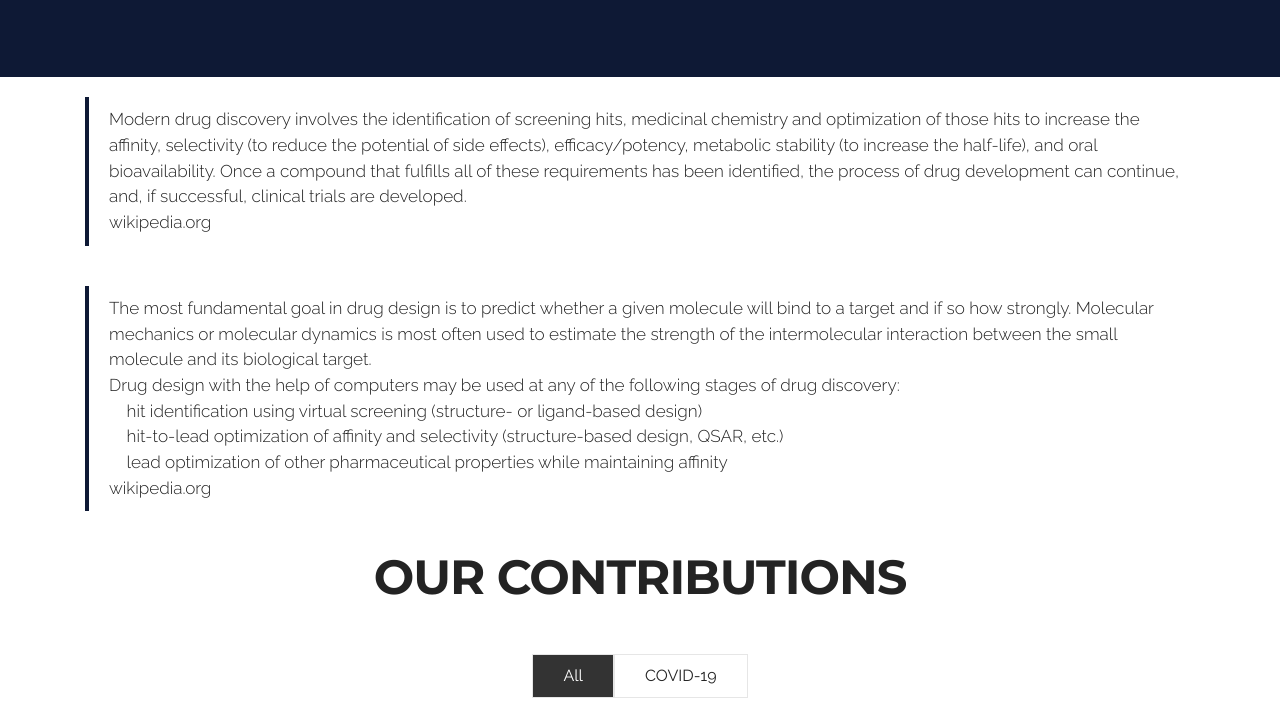
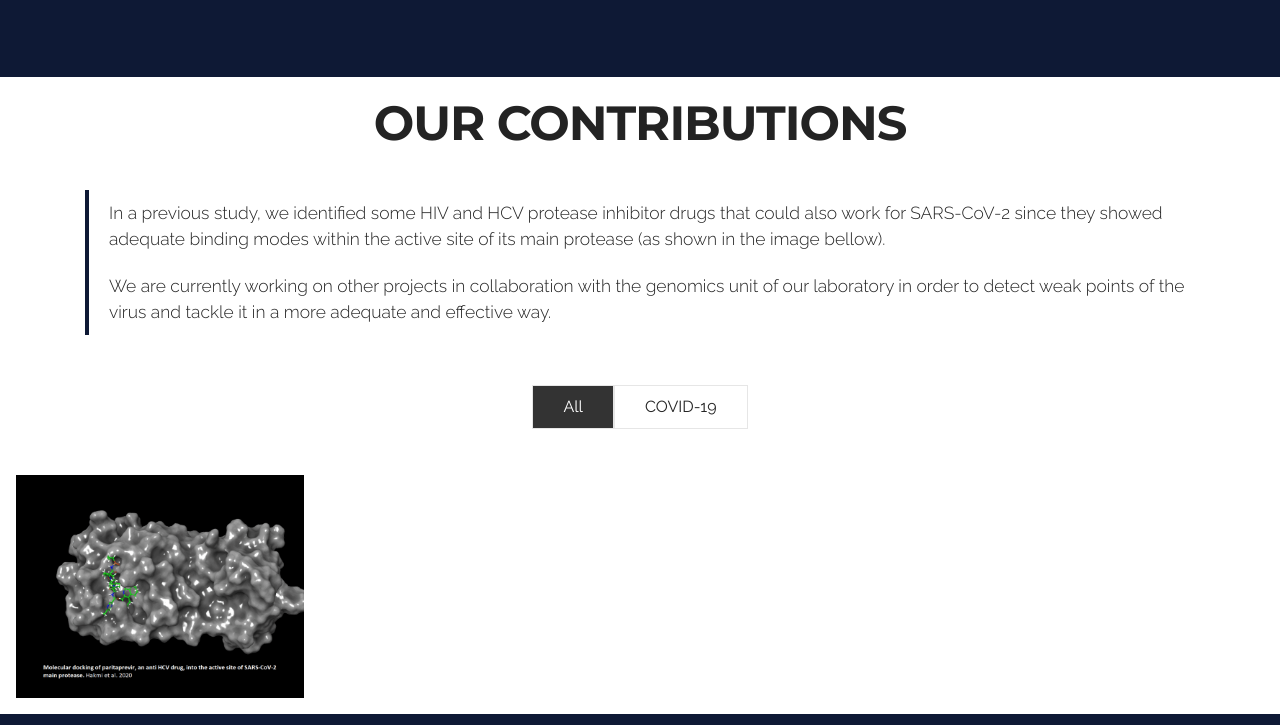
Before and after one commit to med-hakmi/med-hakmi.github.io, a plain HTML site: page covid-19.html in a window 1280 px wide. Shown: the part 1041-1766 px from the top of the page. Drawn offline with Linux system fonts and the light colour scheme.

Commit message:
update texts

```diff
--- a/covid-19.html
+++ b/covid-19.html
@@ -61,7 +61,7 @@
 
 </section>
 
-<section class="engine"><a href="https://mobirise.info/l">free website templates</a></section><section class="mbr-section mbr-section-hero mbr-section-full mbr-section-with-arrow mbr-parallax-background mbr-after-navbar" id="header1-s" data-rv-view="45" style="background-image: url(assets/images/image-par-piro4d-de-pixabay-1920x1025.png);">
+<section class="engine"><a href="https://mobirise.info/o">portfolio web templates</a></section><section class="mbr-section mbr-section-hero mbr-section-full mbr-section-with-arrow mbr-parallax-background mbr-after-navbar" id="header1-s" data-rv-view="45" style="background-image: url(assets/images/image-par-piro4d-de-pixabay-1920x1025.png);">
 
     <div class="mbr-overlay" style="opacity: 0.6; background-color: rgb(0, 0, 0);"></div>
 
@@ -72,7 +72,7 @@
                 <div class="mbr-section col-md-10 col-md-offset-2 text-xs-right">
 
                     <h1 class="mbr-section-title display-1">COVID-19@MP2D</h1>
-                    <p class="mbr-section-lead lead">"The current pandemic of COVID-19 is caused by a novel virus strain SARS-CoV-2, an enveloped, positive-sense, single-stranded RNA betacoronavirus of the family Coronaviridae. To devise therapeutic strategies to counteract SARS-CoV-2 infection, it is crucial to develop a comprehensive understanding of how this coronavirus hijacks the host during the course of infection, and to apply this knowledge towards developing both new drugs and repurposing existing ones. "&nbsp;<br><em>towardsdatascience.com</em><br></p>
+                    <p class="mbr-section-lead lead">The ongoing COVID-19 pandemic is caused by a new virus strain of the Coronaviridae family known as SARS-CoV-2, an enveloped&nbsp;betacoronavirus with a single-stranded, positive-sense RNA. Understanding how this coronavirus diverts the host during infection is critical to the implementation of effective therapeutic strategies involving the development of new drugs or the readaptation of existing ones to counter this COVID-19 outbreak.<br></p>
 
                 </div>
             </div>
@@ -98,29 +98,6 @@
 
 </section>
 
-<section class="mbr-section article mbr-section__container" id="content2-x" data-rv-view="51" style="background-color: rgb(255, 255, 255); padding-top: 20px; padding-bottom: 20px;">
-
-    <div class="container">
-        <div class="row">
-            <div class="col-xs-12 lead"><blockquote><p>Modern drug discovery involves the identification of screening hits, medicinal chemistry and optimization of those hits to increase the affinity, selectivity (to reduce the potential of side effects), efficacy/potency, metabolic stability (to increase the half-life), and oral bioavailability. Once a compound that fulfills all of these requirements has been identified, the process of drug development can continue, and, if successful, clinical trials are developed. </p><p>wikipedia.org</p></blockquote></div>
-        </div>
-    </div>
-
-</section>
-
-<section class="mbr-section article mbr-section__container" id="content2-z" data-rv-view="53" style="background-color: rgb(255, 255, 255); padding-top: 20px; padding-bottom: 20px;">
-
-    <div class="container">
-        <div class="row">
-            <div class="col-xs-12 lead"><blockquote><p>The most fundamental goal in drug design is to predict whether a given molecule will bind to a target and if so how strongly. Molecular mechanics or molecular dynamics is most often used to estimate the strength of the intermolecular interaction between the small molecule and its biological target.&nbsp;</p><p>Drug design with the help of computers may be used at any of the following stages of drug discovery:
-</p><p>
-<span style="font-size: 1.07rem;">&nbsp; &nbsp; hit identification using virtual screening (structure- or ligand-based design)&nbsp;</span></p><p>&nbsp; &nbsp; hit-to-lead optimization of affinity and selectivity (structure-based design, QSAR, etc.)
-</p><p>&nbsp; &nbsp; lead optimization of other pharmaceutical properties while maintaining affinity</p><p>wikipedia.org</p></blockquote></div>
-        </div>
-    </div>
-
-</section>
-
 <section class="mbr-section mbr-section__container article" id="header3-22" data-rv-view="55" style="background-color: rgb(255, 255, 255); padding-top: 20px; padding-bottom: 20px;">
     <div class="container">
         <div class="row">
@@ -130,6 +107,16 @@
             </div>
         </div>
     </div>
+</section>
+
+<section class="mbr-section article mbr-section__container" id="content2-26" data-rv-view="92" style="background-color: rgb(255, 255, 255); padding-top: 20px; padding-bottom: 20px;">
+
+    <div class="container">
+        <div class="row">
+            <div class="col-xs-12 lead"><blockquote>In a previous study, we identified some HIV and HCV protease inhibitor drugs that could also work for SARS-CoV-2 since they showed adequate binding modes within the active site of its main protease (as shown in the image bellow).&nbsp;</blockquote><blockquote>We are currently working on other projects in collaboration with the genomics unit of our laboratory in order to detect weak points of the virus and tackle it in a more adequate and effective way.&nbsp;</blockquote></div>
+        </div>
+    </div>
+
 </section>
 
 <section class="mbr-gallery mbr-section mbr-section-nopadding mbr-slider-carousel" data-filter="true" id="gallery4-21" data-rv-view="57" style="padding-top: 0rem; padding-bottom: 0rem;">
```
Also changed, not shown: index.html (+1 -1 lines), publications.html (+2 -2 lines), 1 other file.
